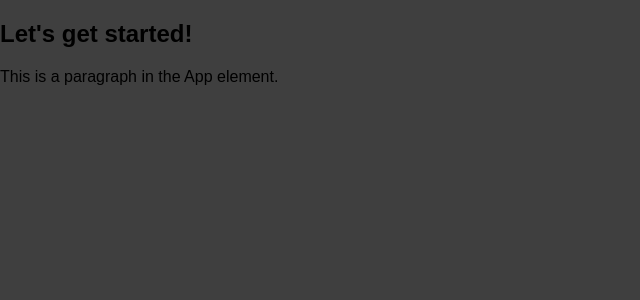
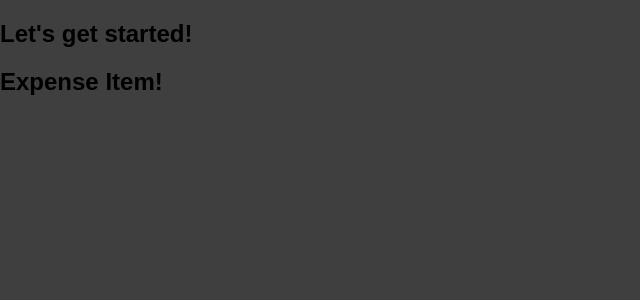
Before and after one commit to keshav-c/this-year, a JavaScript app: page / in a window 1280 px wide. Shown: the top 300 px of the page, without its empty margins (0-640 px from the left). Built offline with nearby package versions, Linux system fonts and the light colour scheme.

Commit message:
Add the first custom component: ExpenseItem

```diff
--- a/src/App.js
+++ b/src/App.js
@@ -1,8 +1,10 @@
+import ExpenseItem from './components/ExpenseItem';
+
 function App() {
   return (
     <div>
       <h2>Let's get started!</h2>
-      <p>This is a paragraph in the App element.</p>
+      <ExpenseItem />
     </div>
   );
 }
--- /dev/null
+++ b/src/components/ExpenseItem.js
@@ -0,0 +1,7 @@
+function ExpenseItem() {
+    return (
+        <h2>Expense Item!</h2>
+    );
+}
+
+export default ExpenseItem;
```
